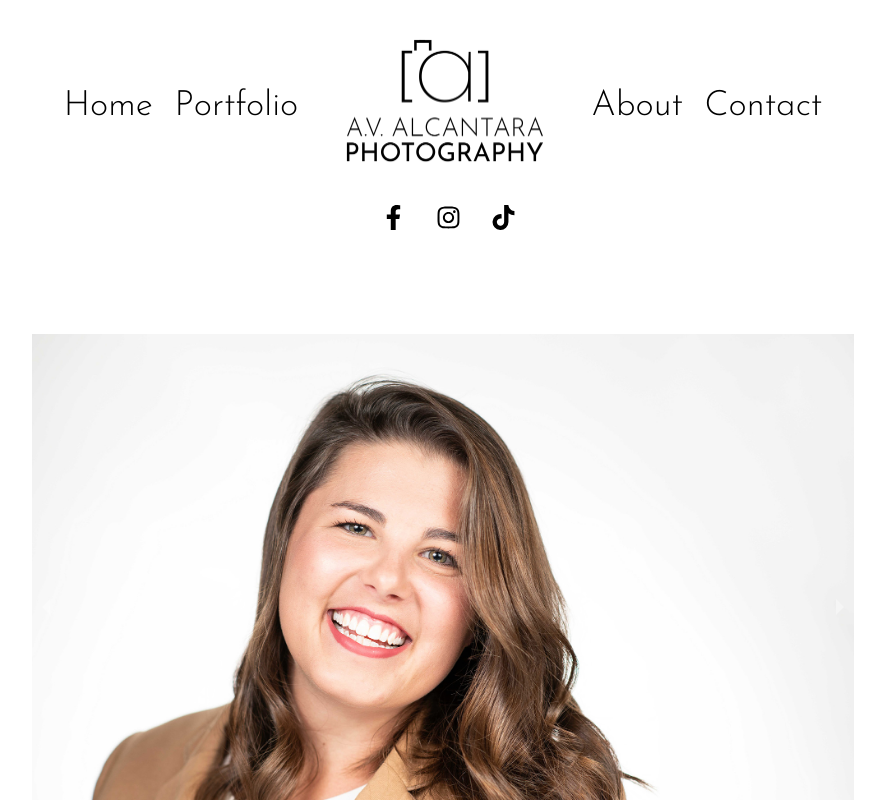
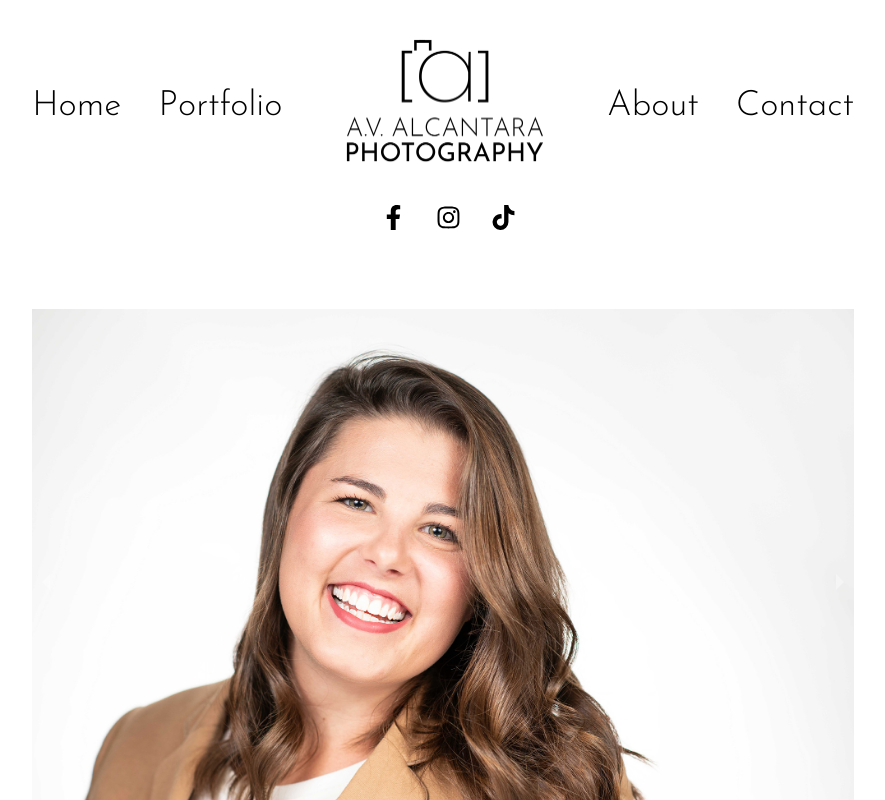
Before and after one commit to adamalcantara/avalcantaraphotography, a React (Create React App) app: page / in a window 1280 px wide. Shown: the top 800 px of the page, without its empty margins (197-1082 px from the left). Built offline with nearby package versions, Linux system fonts and the light colour scheme.

Commit message:
Updated media queries

```diff
--- a/src/App.css
+++ b/src/App.css
@@ -9,7 +9,7 @@
 
 @media screen and (max-width: 1700px) {
   #pageContent {
-    margin-top: 100px;
+    margin-top: 75px;
   }
 }
 
--- a/src/Components/Navbar/Navbar.css
+++ b/src/Components/Navbar/Navbar.css
@@ -139,7 +139,7 @@
 
 @media screen and (max-width: 1700px) {
     #logo {
-        width: 300px;
+        width: 250px;
     }
 
     .socialicon {
@@ -148,6 +148,9 @@
 }
 
 @media screen and (max-width: 1300px) {
+    #navigation {
+        width: 65% !important;
+    }
     #logo {
         width: 250px;
         height: auto;
@@ -163,6 +166,12 @@
 
     #socialnav {
         width: 30%;
+    }
+}
+
+@media screen and (max-width: 1100px) {
+    #navigation {
+        width: 80% !important;
     }
 }
 
```
